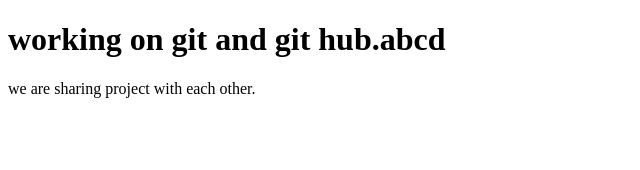
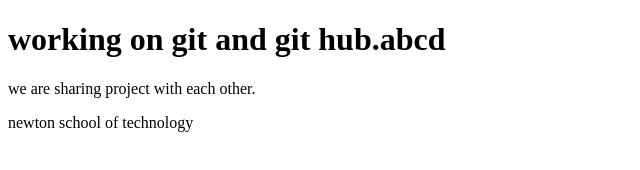
Before and after one commit to Ayush123-e/collaborators, a plain HTML site: page index.html in a window 1280 px wide. Shown: the whole page, without its empty margins (0-640 px from the left). Drawn offline with Linux system fonts and the light colour scheme.

Commit message:
Update index.html

```diff
--- a/index.html
+++ b/index.html
@@ -9,6 +9,6 @@
 <body>
     <h1>working on git and git hub.abcd</h1>
     <p>we are sharing project with each other.</p>
-
+    <p>newton school of technology</p>
 </body>
 </html>
```
